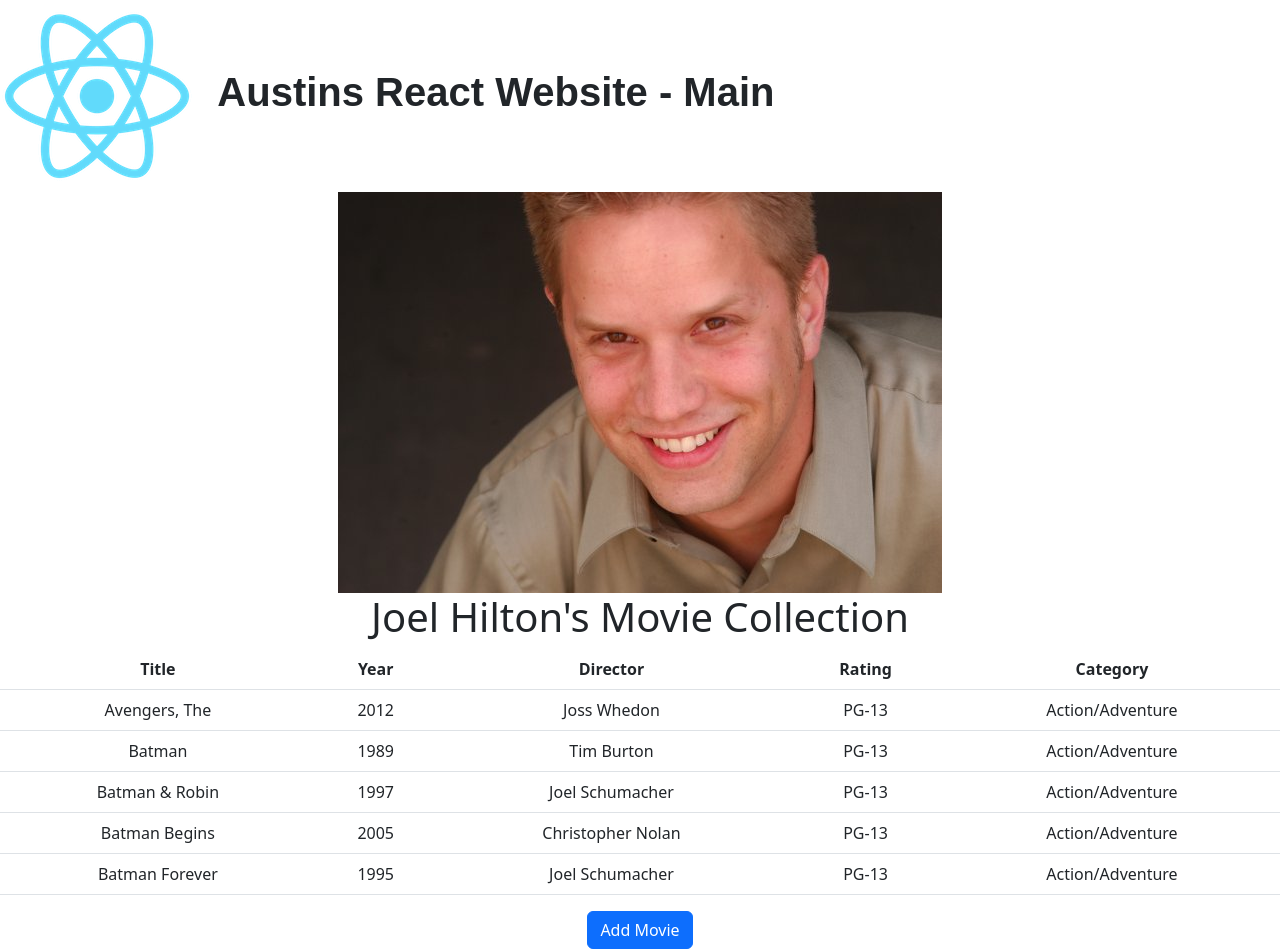
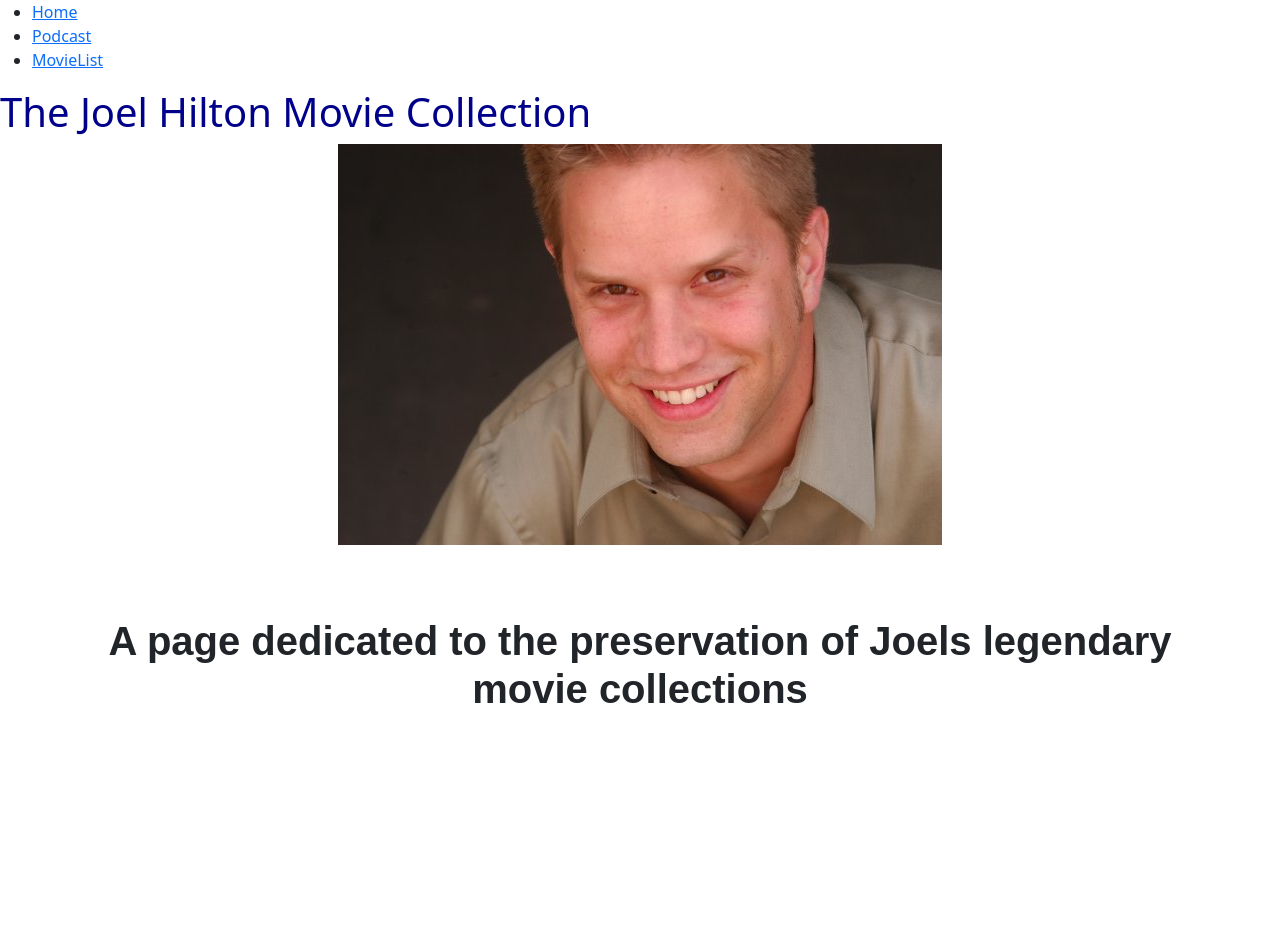
Before and after one commit to abcbyuman/Mission13, a React (Create React App) app: page / in a window 1280 px wide. After the commit the page ends 800 px from the top, so only its background shows below. Built offline with nearby package versions, Linux system fonts and the light colour scheme.

Commit message:
Updates updates updates

```diff
--- a/src/App.css
+++ b/src/App.css
@@ -36,3 +36,9 @@
     transform: rotate(360deg);
   }
 }
+
+.container {
+  display: flex;
+  justify-content: center;
+  align-items: center;
+}
--- a/src/App.tsx
+++ b/src/App.tsx
@@ -2,11 +2,15 @@
 import './App.css';
 import React from 'react';
 import TopBanner from './Blah';
-import MovieList from './Movies';
+//import MovieList from './Movies';
 import JoelHiltonHeadshot from './img/JoelHiltonHeadshot.jpg';
-/*import { BrowserRouter as Router, Link, Route, Switch } from 'react-router-dom';*/
+import { BrowserRouter, Routes, Route } from 'react-router-dom';
+import Podcast from './components/Podcast';
+import Home from './components/Home';
+import MovieList from './components/MovieList';
+import { BrowserRouter as Router, Link } from 'react-router-dom';
 
-/* function Navigation() {
+function Navigation() {
   return (
     <nav>
       <ul>
@@ -14,32 +18,28 @@ import JoelHiltonHeadshot from './img/JoelHiltonHeadshot.jpg';
           <Link to="/">Home</Link>
         </li>
         <li>
-          <Link to="/about">About</Link>
+          <Link to="/Podcast">Podcast</Link>
         </li>
         <li>
-          <Link to="/contact">Contact</Link>
+          <Link to="/MovieList">MovieList</Link>
         </li>
       </ul>
     </nav>
   );
-}*/
+}
 
 function App() {
   return (
-    /* <Router>
-      <Navigation />
-      <Switch>
-        <Route exact path="/" component={Home} />
-        <Route path="/about" component={About} />
-        <Route path="/contact" component={Contact} />
-      </Switch> */
-
-    <div className="App">
-      <TopBanner saying="Austins React Website - Main" />
-      <img src={JoelHiltonHeadshot} alt="Joel" />
-      <MovieList />
-    </div>
-    /* </Router> */
+    <>
+      <BrowserRouter>
+        <Navigation />
+        <Routes>
+          <Route path="/" Component={Home} />
+          <Route path="/Podcast" Component={Podcast} />
+          <Route path="/MovieList" Component={MovieList} />
+        </Routes>
+      </BrowserRouter>
+    </>
   );
 }
 
--- a/src/Blah.tsx
+++ b/src/Blah.tsx
@@ -4,13 +4,8 @@ import styles from './blah.module.css';
 function TopBanner(props: any) {
   return (
     <>
-      <div className="row">
-        <div className="col-2">
-          <img src="./logo192.png" alt="Company Logo" />
-        </div>
-        <div className="col align-self-center text-start">
-          <h1 className={styles.h1}>{props.saying}</h1>
-        </div>
+      <div className="container">
+        <h1 className={styles.h1}>{props.saying}</h1>
       </div>
     </>
   );
--- a/src/Movies.tsx
+++ b/src/Movies.tsx
@@ -1,9 +1,9 @@
-import data from './MovieDataSample.json';
+import data from './MovieData.json';
 import { useState } from 'react';
 
-const mds = data.MovieDataSampleList;
+const mds = data.MovieData;
 
-function MovieList() {
+function MovieList1() {
   const [listOMovies, setListOMovies] = useState(mds);
 
   const addMovie = () => {
@@ -57,4 +57,4 @@ function MovieList() {
   );
 }
 
-export default MovieList;
+export default MovieList1;
--- /dev/null
+++ b/src/components/Home.tsx
@@ -0,0 +1,30 @@
+import React from 'react';
+import { useNavigate } from 'react-router-dom';
+import TopBanner from '../Blah';
+import JoelHiltonHeadshot from '../img/JoelHiltonHeadshot.jpg';
+
+function Render() {
+  return (
+    <div className="App">
+      <img src={JoelHiltonHeadshot} alt="Joel" />
+      <br />
+      <br />
+      <br />
+      <br />
+      <TopBanner saying="A page dedicated to the preservation of Joels legendary movie collections" />
+    </div>
+  );
+}
+
+const Home = () => {
+  const navigate = useNavigate();
+
+  return (
+    <>
+      <h1 style={{ color: 'darkblue' }}>The Joel Hilton Movie Collection</h1>
+      <Render />
+    </>
+  );
+};
+
+export default Home;
--- /dev/null
+++ b/src/components/MovieList.js
@@ -0,0 +1,16 @@
+import React from 'react';
+import { useNavigate } from 'react-router-dom';
+import MovieList1 from '../Movies';
+
+const MovieList = () => {
+  const navigate = useNavigate();
+
+  return (
+    <>
+      <h1 style={{ color: 'green' }}>Movie List</h1>
+      <MovieList1 />
+    </>
+  );
+};
+
+export default MovieList;
--- /dev/null
+++ b/src/components/Podcast.js
@@ -0,0 +1,14 @@
+import React from 'react';
+import { useNavigate } from 'react-router-dom';
+
+const Podcast = () => {
+  const navigate = useNavigate();
+
+  return (
+    <>
+      <h1 style={{ color: 'green' }}>My Podcasts</h1>
+    </>
+  );
+};
+
+export default Podcast;
```
